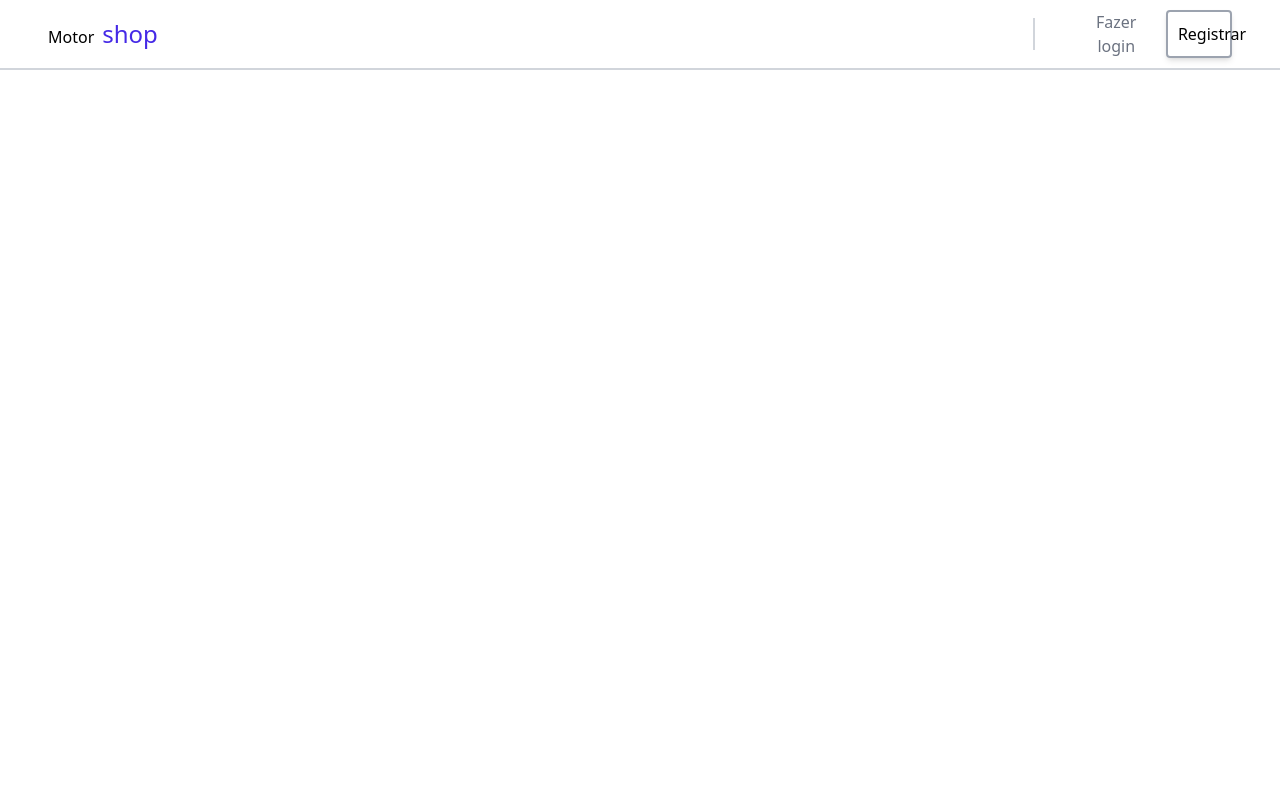
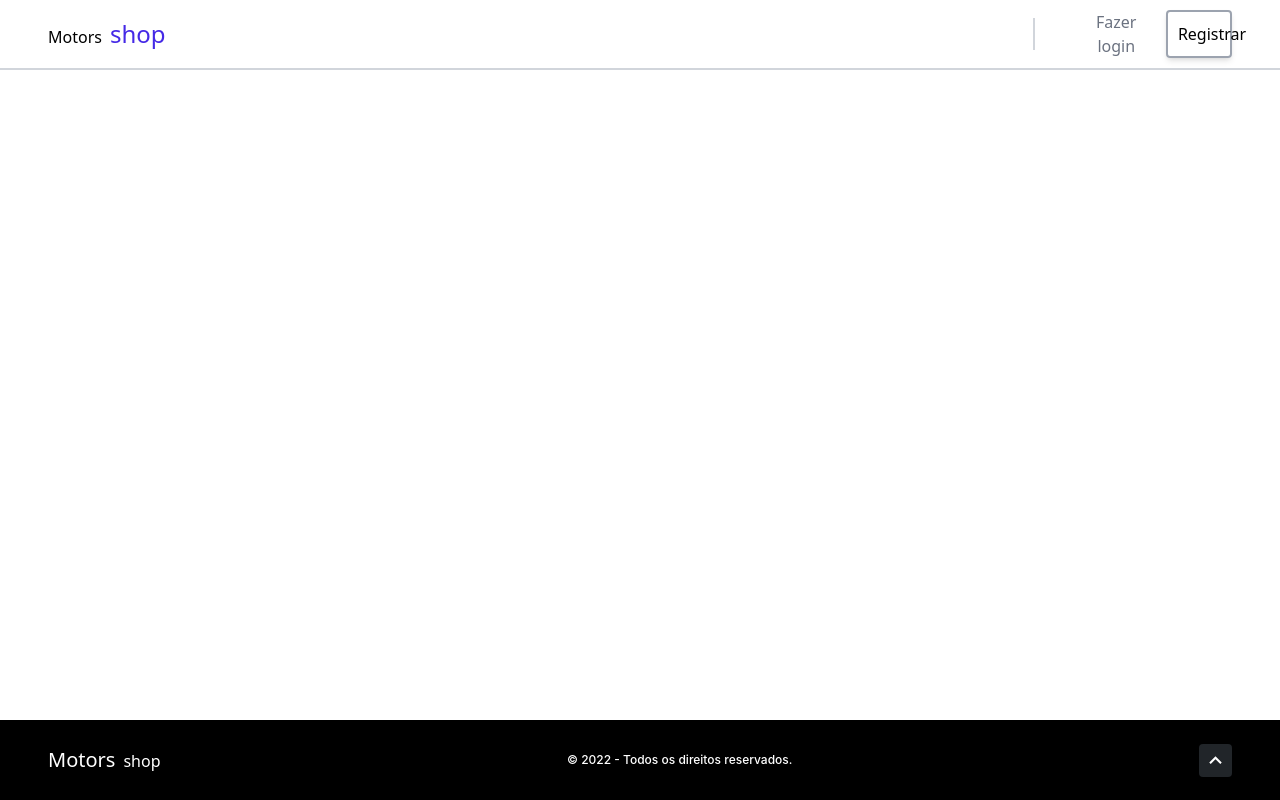
Before and after one commit to motors-shop-grupo1-t14-alex/motors-shop-front-end, a React (Vite) app: page / in a window 1280 px wide. Built offline with nearby package versions, Linux system fonts and the light colour scheme.

Commit message:
feat: created footer

```diff
--- /dev/null
+++ b/src/components/footer.tsx
@@ -0,0 +1,20 @@
+import { MdKeyboardArrowUp } from "react-icons/md";
+
+export const Footer = (): JSX.Element => {
+    return (
+        <div className="fixed bottom-0 bg-black w-full text-white h-26 py-2.5 flex flex-col font-medium gap-2 md:flex-row md:justify-between md:h-20 md:px-12 md:items-center">
+            <section className="flex gap-2 justify-center items-baseline">
+                <h2 className="text-xl">Motors</h2>
+                <h2>shop</h2>{" "}
+            </section>
+            <p className="flex justify-center items-center text-xs font-inter">
+                © 2022 - Todos os direitos reservados.
+            </p>
+            <section className="flex justify-center items-center">
+                <button className="p-1 bg-grey1 rounded">
+                    <MdKeyboardArrowUp size={25} />
+                </button>
+            </section>
+        </div>
+    );
+};
--- a/src/components/header.tsx
+++ b/src/components/header.tsx
@@ -12,8 +12,8 @@ export const Header = (): JSX.Element => {
 
     return (
         <header className="flex px-3 md:px-12 border-b-2 border-gray-300 font-medium items-center justify-between">
-            <section className="flex gap-2 items-baseline xl:w-5/6 w-7/12 md:border-r-2 md:border-gray-300 ">
-                <h1>Motor</h1>
+            <section className="flex gap-2 items-baseline xl:w-5/6 w-4/6  md:border-r-2 md:border-gray-300 ">
+                <h1>Motors</h1>
                 <h2 className="text-2xl text-brand1">shop</h2>
             </section>
 
--- /dev/null
+++ b/src/components/index.ts
@@ -0,0 +1,4 @@
+import { Footer } from "./footer";
+import { Header } from "./header";
+
+export { Footer, Header };
--- a/src/pages/homePage/index.tsx
+++ b/src/pages/homePage/index.tsx
@@ -1,5 +1,10 @@
-import { Header } from "../../components/header";
+import { Footer, Header } from "../../components";
 
 export const HomePage = (): JSX.Element => {
-    return <Header />;
+    return (
+        <>
+            <Header />
+            <Footer />
+        </>
+    );
 };
```
